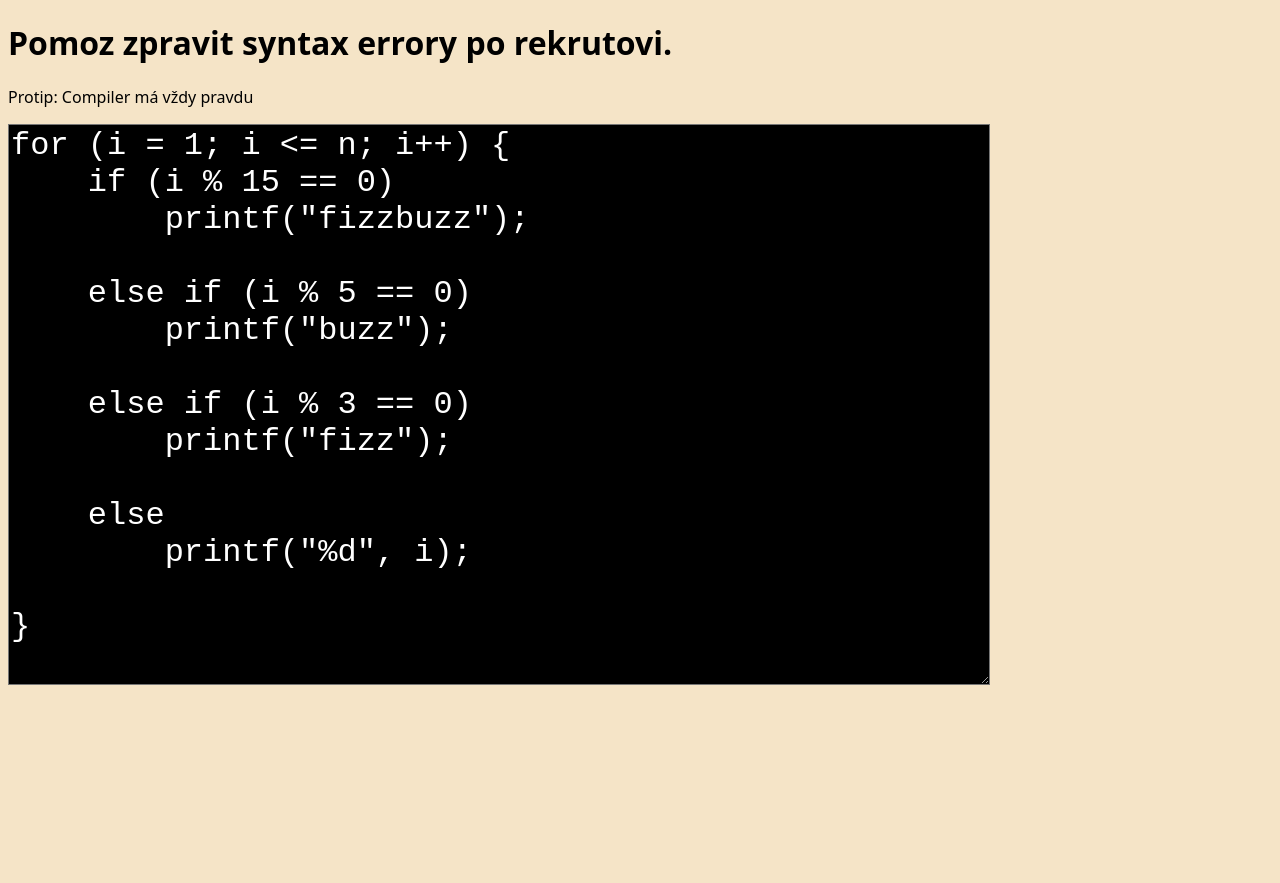
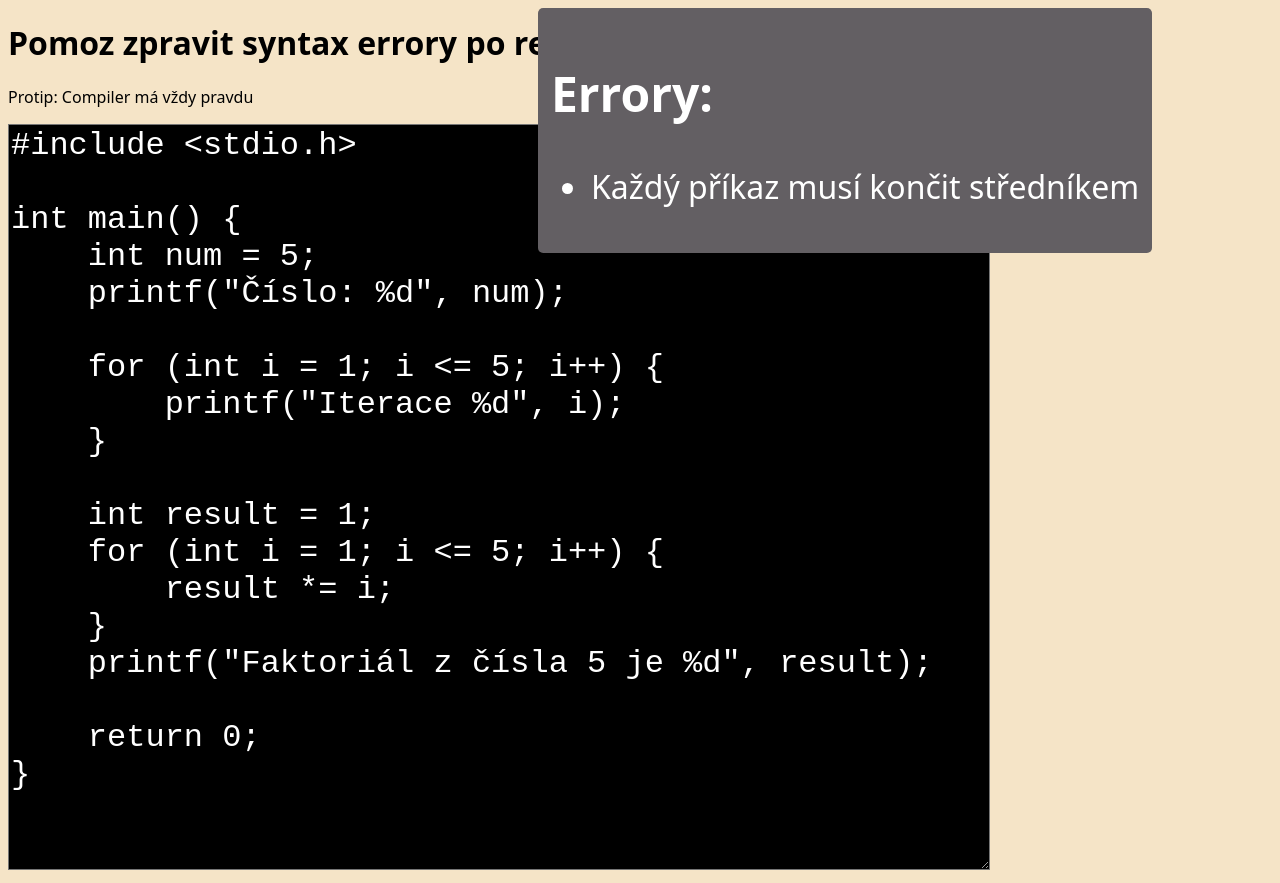
Before and after one commit to divear/purkiada2024, a Next.js app: page /hra in a window 1280 px wide. Before the commit the page ends 800 px from the top, so only its background shows below. Built offline with nearby package versions, Linux system fonts and the light colour scheme.

Commit message:
error log styling

```diff
--- a/pages/hra.tsx
+++ b/pages/hra.tsx
@@ -3,26 +3,39 @@ import React, { useEffect, useState } from 'react'
 function Hra() {
     const [codeVal, setCodeVal] = useState("")
     useEffect(() => {
-        setCodeVal(`for (i = 1; i <= n; i++) {
-    if (i % 15 == 0)
-        printf("fizzbuzz");\n
-    else if (i % 5 == 0)
-        printf("buzz");\n
-    else if (i % 3 == 0)
-        printf("fizz");\n
-    else
-        printf("%d", i);\n
+        setCodeVal(`#include <stdio.h>
+
+int main() {
+    int num = 5;
+    printf("Číslo: %d", num);
+
+    for (int i = 1; i <= 5; i++) {
+        printf("Iterace %d", i);
+    }
+
+    int result = 1;
+    for (int i = 1; i <= 5; i++) {
+        result *= i;
+    }
+    printf("Faktoriál z čísla 5 je %d", result);
+
+    return 0;
 }
 `)
     }, [])
 
     return (
         <div>
+            <title>Purkiáda bug hunt</title>
             <h1>Pomoz zpravit syntax errory po rekrutovi.</h1>
             <p>Protip: Compiler má vždy pravdu</p>
-            <textarea onChange={e => setCodeVal(e.target.value)} spellCheck={false} value={codeVal} name="" id="" cols={50} rows={15}>
-
-            </textarea>
+            <div className="errorLog">
+                <h2>Errory:</h2>
+                <ul>
+                    <li>Každý příkaz musí končit středníkem</li>
+                </ul>
+            </div>
+            <textarea onChange={e => setCodeVal(e.target.value)} spellCheck={false} value={codeVal} name="" id="" cols={50} rows={20} />
         </div>
     )
 }
--- a/styles/globals.css
+++ b/styles/globals.css
@@ -1,5 +1,10 @@
+:root {
+	--bg: #f5e4c7;
+	--sbg: #635f63;
+	--fr: #ffffff;
+}
 body {
-	background-color: rgb(245, 228, 199);
+	background-color: var(--bg);
 	font-family: system-ui, -apple-system, BlinkMacSystemFont, "Segoe UI",
 		Roboto, Oxygen, Ubuntu, Cantarell, "Open Sans", "Helvetica Neue",
 		sans-serif;
@@ -9,8 +14,8 @@ body {
 	top: 50%;
 	left: 50%;
 	transform: translate(-50%, -50%);
-	background-color: rgb(99, 95, 99);
-	color: white;
+	background-color: var(--bg);
+	color: var(--fr);
 	border-radius: 0.2vw;
 	padding: 1vw;
 	font-size: 2rem;
@@ -32,3 +37,13 @@ textarea {
 	background-color: black;
 	color: white;
 }
+.errorLog {
+	position: fixed;
+	right: 10%;
+	top: 1%;
+	background-color: var(--sbg);
+	color: var(--fr);
+	padding: 1vw;
+	border-radius: 0.4vw;
+	font-size: 2rem;
+}
```
